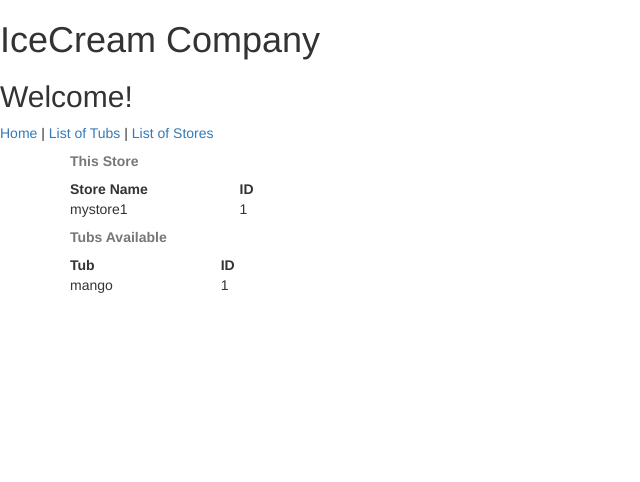
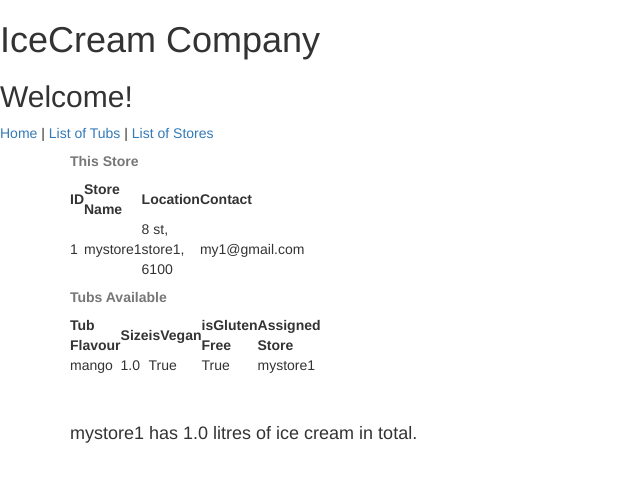
Before and after one commit to vim55/IceCream-manager, a Django app: page /stores/1 in a window 1280 px wide. Shown: the top 482 px of the page, without its empty margins (0-640 px from the left). Run offline with Django 4.2, Linux system fonts and the light colour scheme; data comes from the database, SQL or seed files in the repository; some libraries are stand-ins or nearby versions.

Commit message:
add all model fields to html template

```diff
--- a/IceCreamApp/templates/IceCreamApp/listOfTubs.html
+++ b/IceCreamApp/templates/IceCreamApp/listOfTubs.html
@@ -5,11 +5,17 @@
         <caption><b>List of Tubs</b></caption>
         <tr>
             <th>Tub Flavour</th>
+            <th>Size</th>
+            <th>isVegan</th>
+            <th>isGluten Free</th>
             <th>Assigned Store</th>
         </tr>
         {% for t in tubs %}
         <tr>
             <td>{{ t.flavour }}</td>
+            <td>{{ t.size}}</td>
+            <td>{{ t.isVegan }}</td>
+            <td>{{ t.isGlutenFree }}</td>
             <td>{{ t.store.name }}</td>
         </tr>
         {% endfor %}
--- a/IceCreamApp/templates/IceCreamApp/store.html
+++ b/IceCreamApp/templates/IceCreamApp/store.html
@@ -4,13 +4,17 @@
     <table style="width:200px">
         <caption><b>This Store</b></caption>
         <tr>
+            <th>ID</th>
             <th>Store Name</th>
-            <th>ID</th>
+            <th>Location</th>
+            <th>Contact</th>
         </tr>
 
         <tr>
+            <td>{{ store.id }}</td>
             <td>{{ store.name }}</td>
-            <td>{{ store.id }}</td>
+            <td>{{ store.location }}</td>
+            <td>{{ store.contact_email }}</td>
         </tr>
 
     </table>
@@ -20,15 +24,22 @@
     <table style="width:200px">
         <caption><b>Tubs Available</b></caption>
         <tr>
-            <th>Tub</th>
-            <th>ID</th>
+            <th>Tub Flavour</th>
+            <th>Size</th>
+            <th>isVegan</th>
+            <th>isGluten Free</th>
+            <th>Assigned Store</th>
         </tr>
         {% for t in storeTubs %}
         <tr>
             <td>{{ t.flavour }}</td>
-            <td>{{ t.id }}</td>
+            <td>{{ t.size}}</td>
+            <td>{{ t.isVegan }}</td>
+            <td>{{ t.isGlutenFree }}</td>
+            <td>{{ t.store.name }}</td>
         </tr>
         {% endfor %}
     </table>
+    <h4> <br> <br> {{store.name}} has {{totalSize}} litres of ice cream in total.</h4>
 </div>
 {% endblock %}
--- a/IceCreamApp/urls.py
+++ b/IceCreamApp/urls.py
@@ -5,5 +5,5 @@ urlpatterns = [
     path("", homePage, name="homePage"),
     path("tubs/", listOfTubs, name="tubs"),
     path("stores/", listOfStores, name="stores"),
-    path("stores/<store_id>", viewSingleStore, name="store"),
+    path("stores/<int:store_id>", viewSingleStore, name="store"),
 ]
--- a/IceCreamApp/views.py
+++ b/IceCreamApp/views.py
@@ -20,5 +20,8 @@ def viewSingleStore(request, store_id):
     #stores = Store.objects.all()
     myStore = get_object_or_404(Store, id = store_id)
     tubobjects = Tub.objects.filter(store = myStore)
+    tot_size = 0
+    for i in tubobjects:
+        tot_size += i.size
 
-    return render(request, "IceCreamApp/store.html", {"store": myStore, "storeTubs" : tubobjects})
+    return render(request, "IceCreamApp/store.html", {"store": myStore, "storeTubs" : tubobjects, "totalSize" : tot_size})
```
Also changed, not shown: IceCreamApp/templates/IceCreamApp/listOFStores.html (+6 -2 lines).
